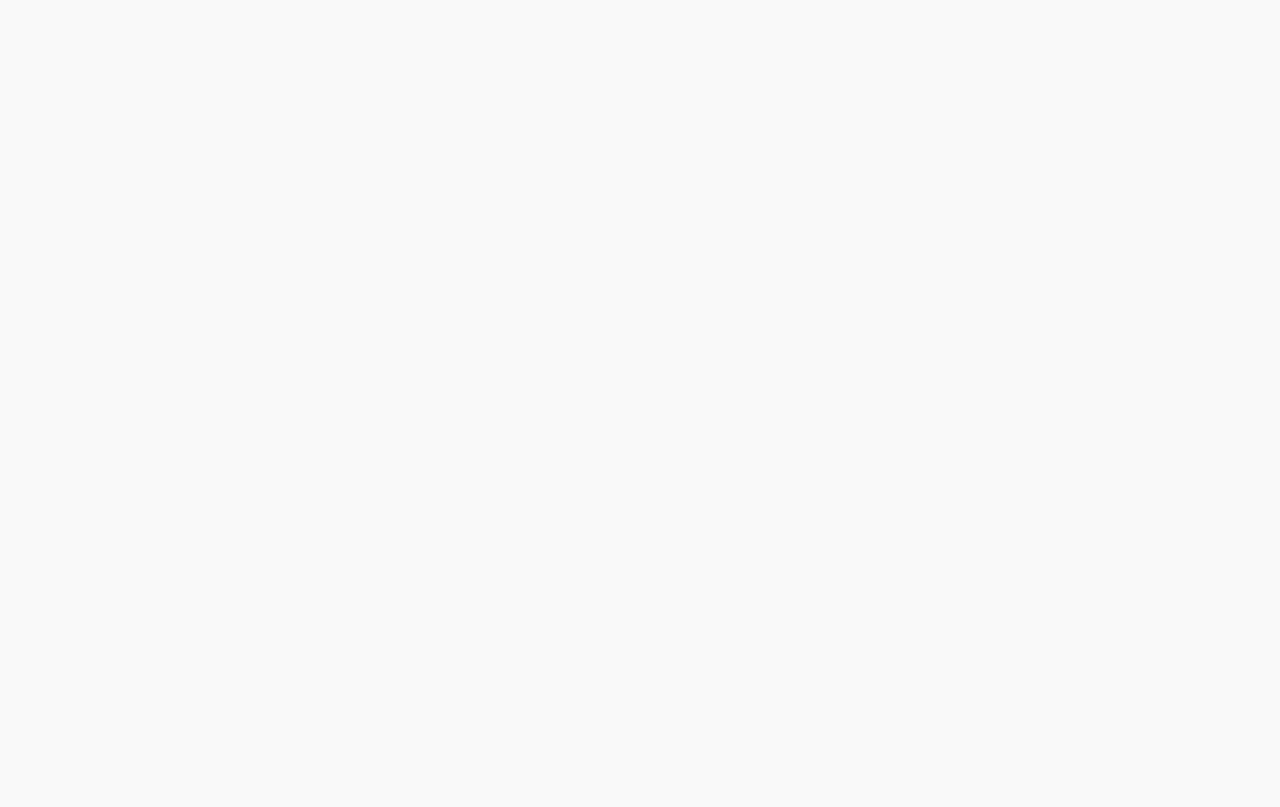
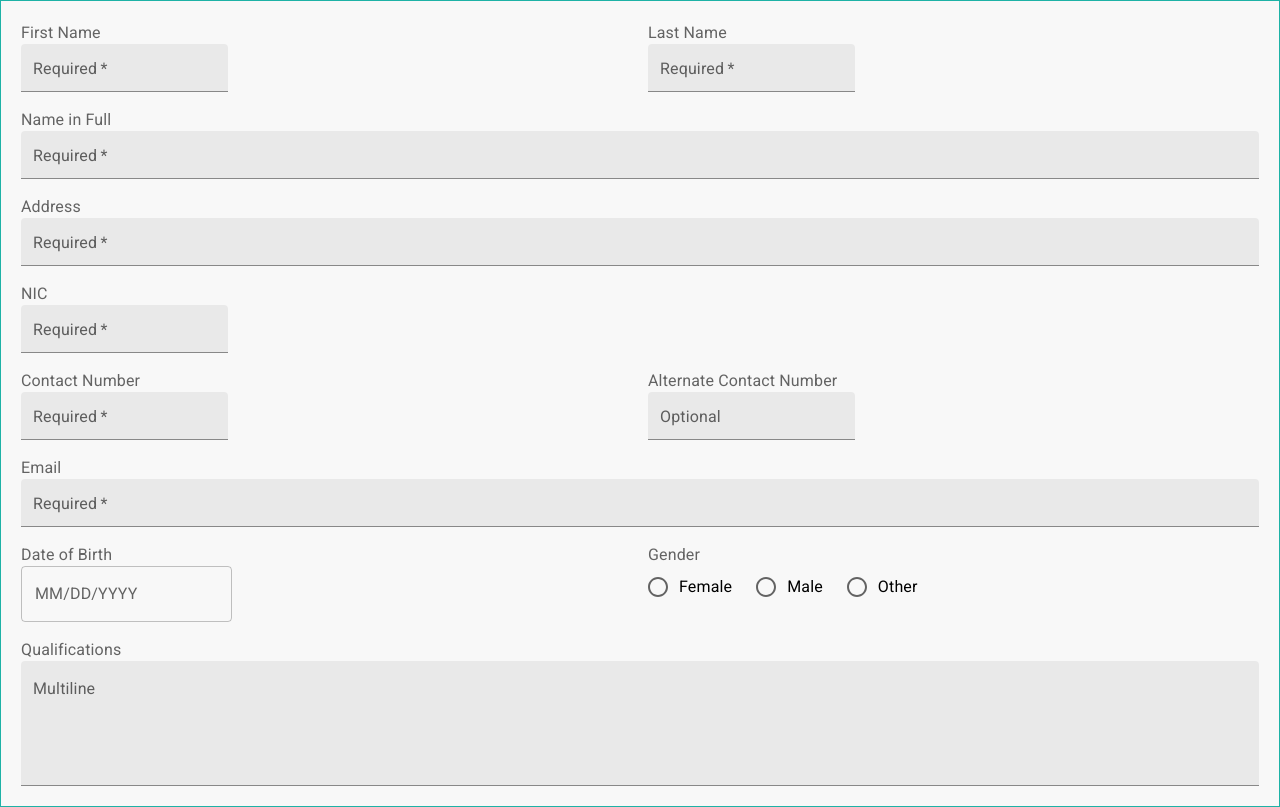
Before and after one commit to GauriWathsala/Student_Management_System, a React (Create React App) app in the folder client/: page /addform in a window 1280 px wide. Before the commit this address had no page. Built offline with nearby package versions, Linux system fonts and the light colour scheme.

Commit message:
Staff Add Form

```diff
--- a/client/package.json
+++ b/client/package.json
@@ -8,11 +8,13 @@
     "@mui/icons-material": "^5.14.1",
     "@mui/material": "^5.14.1",
     "@mui/x-data-grid": "^6.10.1",
+    "@mui/x-date-pickers": "^6.10.1",
     "@testing-library/jest-dom": "^5.16.5",
     "@testing-library/react": "^13.4.0",
     "@testing-library/user-event": "^13.5.0",
     "axios": "^1.4.0",
     "bootstrap": "^5.3.0",
+    "dayjs": "^1.11.9",
     "react": "^18.2.0",
     "react-dom": "^18.2.0",
     "react-icons": "^4.10.1",
--- a/client/src/App.js
+++ b/client/src/App.js
@@ -20,6 +20,7 @@ import AddTeacher from './Pages/Teacher/AddTeacher';
 import AddRecep from './Pages/Receptionist/AddRecep';
 import EditRecept from './Pages/Receptionist/EditRecept';
 import EditTeacher from './Pages/Teacher/EditTeacher';
+import AddstaffForm from './Components/Forms/AddstaffForm';
 
 function App() {
   return(
@@ -42,6 +43,7 @@ function App() {
         <Route path = '/addreceptionist' element={<AddRecep />} ></Route>
         <Route path = '/editrecept/:id' element={<EditRecept />} ></Route>
         <Route path = '/editTeacher/:id' element={<EditTeacher />} ></Route>
+        <Route path = '/addform' element={<AddstaffForm />} ></Route>
 
       </Routes>
       </BrowserRouter>
--- a/client/src/Components/DSearchAdd/searchadd.scss
+++ b/client/src/Components/DSearchAdd/searchadd.scss
@@ -15,6 +15,20 @@
         align-items: center;
         justify-content:space-between ;
         //background-color: antiquewhite;
+
+            .dialogBox {
+                .MuiDialog-paper {
+                  width: 600px;
+                  min-height: 300px;
+                  max-height: 80vh;
+
+                  &.MuiDialogTitle-root {
+                    background-color: #1eb2a6; /* Set the background color for the dialog title */
+                    color: #fff;
+                }
+
+                 }
+                }
 
         .searchbar{
             display: flex;
@@ -62,3 +76,8 @@
         }
     }
 }
+.swrapper .dialogBox .MuiDialogActions-root #cancel {
+    background-color: #fff;
+    border: 0.5px solid #1eb2a6;
+    color: #1eb2a6;
+  }
--- /dev/null
+++ b/client/src/Components/Forms/AddstaffForm.js
@@ -0,0 +1,85 @@
+import React from 'react'
+import './addSForm.scss'
+import TextField from '@mui/material/TextField';
+//import { useFormControl } from '@mui/material/FormControl';
+import { AdapterDayjs } from '@mui/x-date-pickers/AdapterDayjs';
+import { LocalizationProvider } from '@mui/x-date-pickers/LocalizationProvider';
+import { DatePicker } from '@mui/x-date-pickers/DatePicker';
+import { DemoContainer } from '@mui/x-date-pickers/internals/demo';
+import Radio from '@mui/material/Radio';
+import RadioGroup from '@mui/material/RadioGroup';
+import FormControlLabel from '@mui/material/FormControlLabel';
+import FormControl from '@mui/material/FormControl';
+import Grid from '@mui/material/Grid';
+import InputLabel from '@mui/material/InputLabel';
+
+
+const AddstaffForm = () => {
+  return (
+    <form className='addStaff'>
+      <Grid container spacing={2}>
+        <Grid item xs={6}>
+        <InputLabel>First Name</InputLabel>
+          <TextField required id="filled-required" label="Required" variant="filled" size="small"   />
+        </Grid>
+        <Grid item xs={6}>
+        <InputLabel>Last Name</InputLabel>
+          <TextField required id="filled-required" label="Required" variant="filled" size="small"  />
+        </Grid>
+        <Grid item xs={12}>
+        <InputLabel>Name in Full</InputLabel>
+          <TextField required id="filled-required" label="Required" variant="filled" fullWidth size="small" />
+        </Grid>
+        <Grid item xs={12}>
+        <InputLabel>Address</InputLabel>
+          <TextField required id="filled-required" label="Required" variant="filled" fullWidth size="small" />
+        </Grid>
+        <Grid item xs={12}>
+        <InputLabel>NIC</InputLabel>
+          <TextField required id="filled-required" label="Required" variant="filled" size="small" />
+        </Grid>
+        <Grid item xs={6}>
+        <InputLabel>Contact Number</InputLabel>
+          <TextField required id="filled-required" label="Required" variant="filled" size="small" />
+        </Grid>
+        <Grid item xs={6}>
+        <InputLabel>Alternate Contact Number</InputLabel>
+          <TextField id="filled-basic" label="Optional" variant="filled"  size="small"/>
+        </Grid>
+        <Grid item xs={12}>
+        <InputLabel>Email</InputLabel>
+          <TextField required id="filled-required" label="Required" variant="filled" fullWidth  size="small"  />
+        </Grid>
+        <Grid item xs={6}>
+        <InputLabel>Date of Birth</InputLabel>
+          <LocalizationProvider dateAdapter={AdapterDayjs}>
+            <DatePicker label="MM/DD/YYYY" size="small" />
+          </LocalizationProvider>
+        </Grid>
+        <Grid item xs={6}>
+        <InputLabel>Gender</InputLabel>
+          <RadioGroup row aria-label="gender" name="row-radio-buttons-group" className="radio-group" size="small">
+            <FormControlLabel value="female" control={<Radio />} label="Female" />
+            <FormControlLabel value="male" control={<Radio />} label="Male" />
+            <FormControlLabel value="other" control={<Radio />} label="Other" />
+          </RadioGroup>
+        </Grid>
+        <Grid item xs={12}>
+        <InputLabel>Qualifications</InputLabel>
+          <TextField
+            id="multiline-qualification"
+            label="Multiline"
+            multiline
+            rows={4}
+            defaultValue=""
+            variant="filled"
+            fullWidth
+          />
+        </Grid>
+      </Grid>
+    </form>
+  )
+
+}
+
+export default AddstaffForm
--- /dev/null
+++ b/client/src/Components/Forms/addSForm.scss
@@ -0,0 +1,17 @@
+.addStaff{
+    //background-color: aqua;
+    height: 100%;
+    padding: 20px;
+    align-items: center;
+    //display: flex;
+    border: 0.5px solid #1eb2a6;
+
+    .radio-group {
+        display: flex;
+
+        .MuiFormControlLabel-root {
+          margin-right: 24px; /* Adjust the spacing between radio buttons as needed */
+        }
+      }
+
+}
--- a/client/src/Pages/Receptionist/Receptionist.js
+++ b/client/src/Pages/Receptionist/Receptionist.js
@@ -9,8 +9,26 @@ import BorderColorIcon from '@mui/icons-material/BorderColor';
 import DeleteForeverIcon from '@mui/icons-material/DeleteForever';
 import { useNavigate } from 'react-router-dom';
 import { Button } from '@mui/material';
+// import Dialog from '@mui/material/Dialog';
+// import DialogTitle from '@mui/material/DialogTitle';
+// import DialogContent from '@mui/material/DialogContent';
+// import DialogActions from '@mui/material/DialogActions';
 
 const Receptionist = () => {
+
+  //**************Dialogbox************************** */
+  // // State to manage the dialog visibility
+  // const [isFilterDialogOpen, setFilterDialogOpen] = useState(false);
+
+  // // Function to handle opening the filter dialog
+  // const handleOpenFilterDialog = () => {
+  //   setFilterDialogOpen(true);
+  // };
+
+  // // Function to handle closing the filter dialog
+  // const handleCloseFilterDialog = () => {
+  //   setFilterDialogOpen(false);
+  // };
 
   const [rows, setRows] = useState([]);
 
@@ -26,14 +44,21 @@ const Receptionist = () => {
    useEffect(() => {
     const fetchData = async () => {
       try {
-        const response = await axios.get('http://localhost:3001/user');
-        const users = response.data.users;
-        setRows(users);
-      } catch (error) {
-        console.error('Error fetching data', error);
+        const response = await axios.get('http://localhost:3001/teacher');
+        const teachers = response.data;
+        const formattedRows = teachers.map((teacher) => ({
+          id: teacher.teacherId,
+          name: teacher.name,
+          contact: teacher.contacts[0]?.contactNumber || '',
+          email: teacher.email,
+          gender :teacher.gender,
+          nic :teacher.nic,
+        }));
+        setRows(formattedRows);
+      }catch (error){
+ console.error('Error fetching teacher:', error);
       }
-    };
-
+    }
     fetchData();
    }, []);
 
@@ -46,14 +71,12 @@ const Receptionist = () => {
 
       const handleDelete = async () => {
         try{
-          const userId = params.row.id;
-          await axios.delete(`http://localhost:3001/user/${userId}`);
-          setRows((prevRows) => prevRows.filter((row) => row.id !== userId));
+          await axios.delete(`http://localhost:3001/teacher/${params.row.id}`);
+          setRows((prevRows) => prevRows.filter((row) => row.id !== params.row.id));
         }catch(error){
-          console.error('Error deleting user', error);
+          console.error('Error deleting receptionist:', error);
         }
       }
-
     const handleEdit = () => {
         // Navigate to the "editrecept" page passing the receptionist ID as a parameter
         navigate(`/editrecept/${params.row.id}`);
@@ -68,19 +91,16 @@ const Receptionist = () => {
       );
     }
   }
-
   const columns = [
     { field: 'id', headerName: 'User Name', width: 120, headerClassName: 'header-cell' },
     { field: 'name', headerName: 'Name', width: 200, headerClassName: 'header-cell' },
     { field: 'contact', headerName: 'Contact NO', width: 150, headerClassName: 'header-cell' },
     { field: 'nic', headerName: 'NIC', width: 150, headerClassName: 'header-cell' },
     { field: 'email', headerName: 'Email', width: 200, headerClassName: 'header-cell' },
-    { field: 'role', headerName: 'User Type', width: 150, headerClassName: 'header-cell' },
+    //{ field: 'role', headerName: 'User Type', width: 150, headerClassName: 'header-cell' },
+    { field: 'gender', headerName: 'Gender', width: 100, headerClassName: 'header-cell' },
     iconColumn,
    ];
-
-
-
     return (
     <div className='receptionist'>
       <div className='one'>
@@ -98,10 +118,9 @@ const Receptionist = () => {
             <div className='ssbottom'>
               <div className='fbutton'>
                   <h2> Staff Members</h2>
-              <Button className='filter'> Filter by user type</Button>
+                  <Button className='filter' > Filter by user type</Button>
               </div>
             </div>
-
    <div className='datatable'>
             <div className='List'>
               <DataGrid className='datagrid'
@@ -119,7 +138,6 @@ const Receptionist = () => {
               />
             </div>
             </div>
-
   </div>
         </div>
       </div>
```
Also changed, not shown: client/src/Components/DSearchAdd/SearchAdd.js (+65 -6 lines), 1 other file (tests, documents, lock files or other folders). Lines whose indentation alone changed are shown as unchanged.
